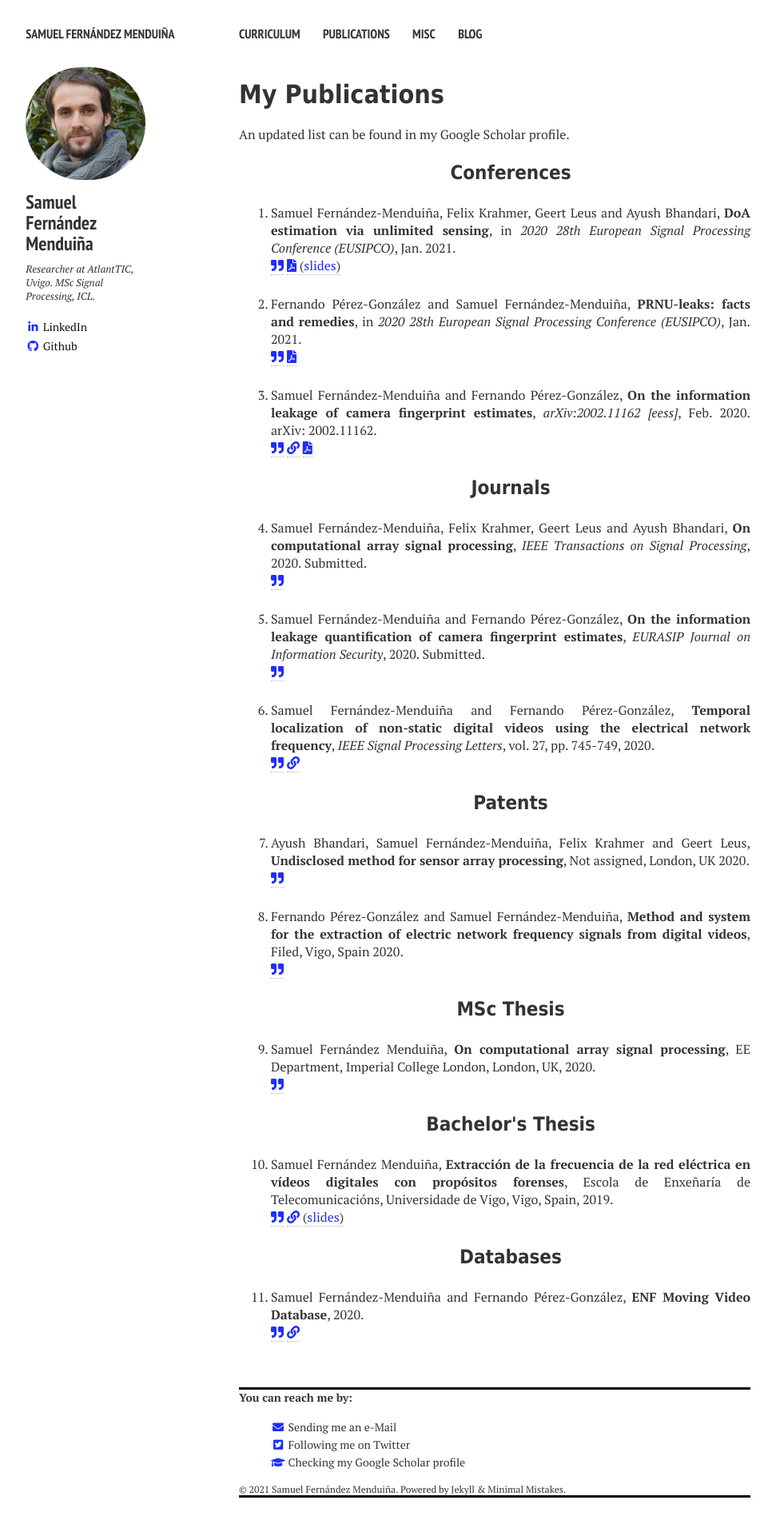
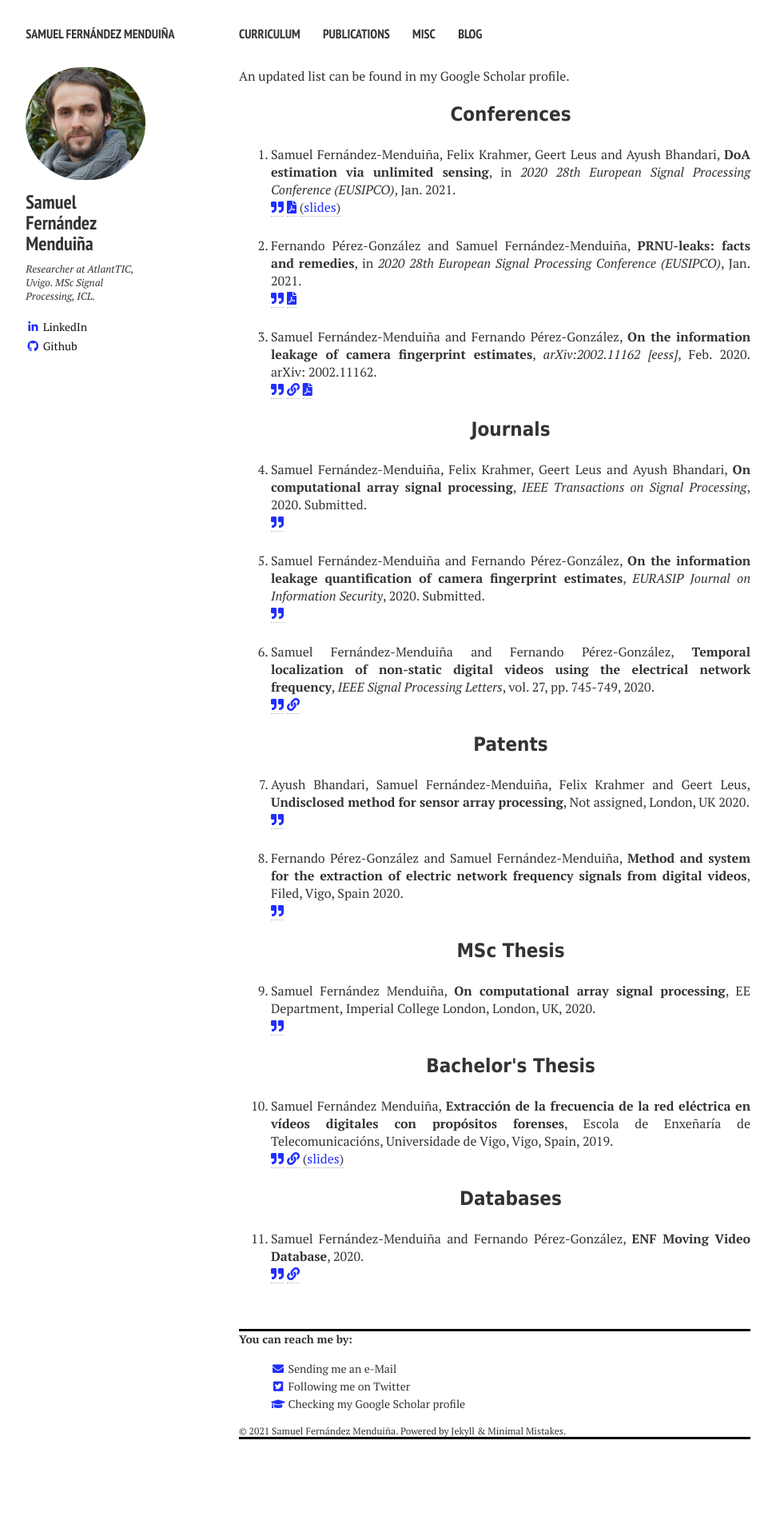
Before and after one commit to sf219/sfweb, a Jekyll site: the page built from publications.md, in a window 1280 px wide. Shown: the whole page at 80% size, without its empty margins (21-992 px from the left). Built offline with Jekyll 4.4.1, drawn with Linux system fonts in a browser that asks for light colours; nearby versions of some CDN libraries; after the commit the page ends 1848 px from its top, so only the background shows below that.

Commit message:
Update publications.html

```diff
--- a/_layouts/publications.html
+++ b/_layouts/publications.html
@@ -86,7 +86,8 @@ div.bibtex pre { font-size: 75%; overflow: auto;  width: 100%; padding: 0em 0em;
     {% include _author-bio.html %}
   </div>
   <article>
-    <h1 style= "font-family:Tahoma">{{ page.title }}</h1>
+
+    <!-- <h1 style= "font-family:Tahoma">{{ page.title }}</h1> -->
     <div class="article-wrap" align="justify">
 
 	    An updated list can be found in my <a href="https://scholar.google.es/citations?user=2V2uFgoAAAAJ&hl=en" target = "_blanck"> Google Scholar profile</a>.
```
